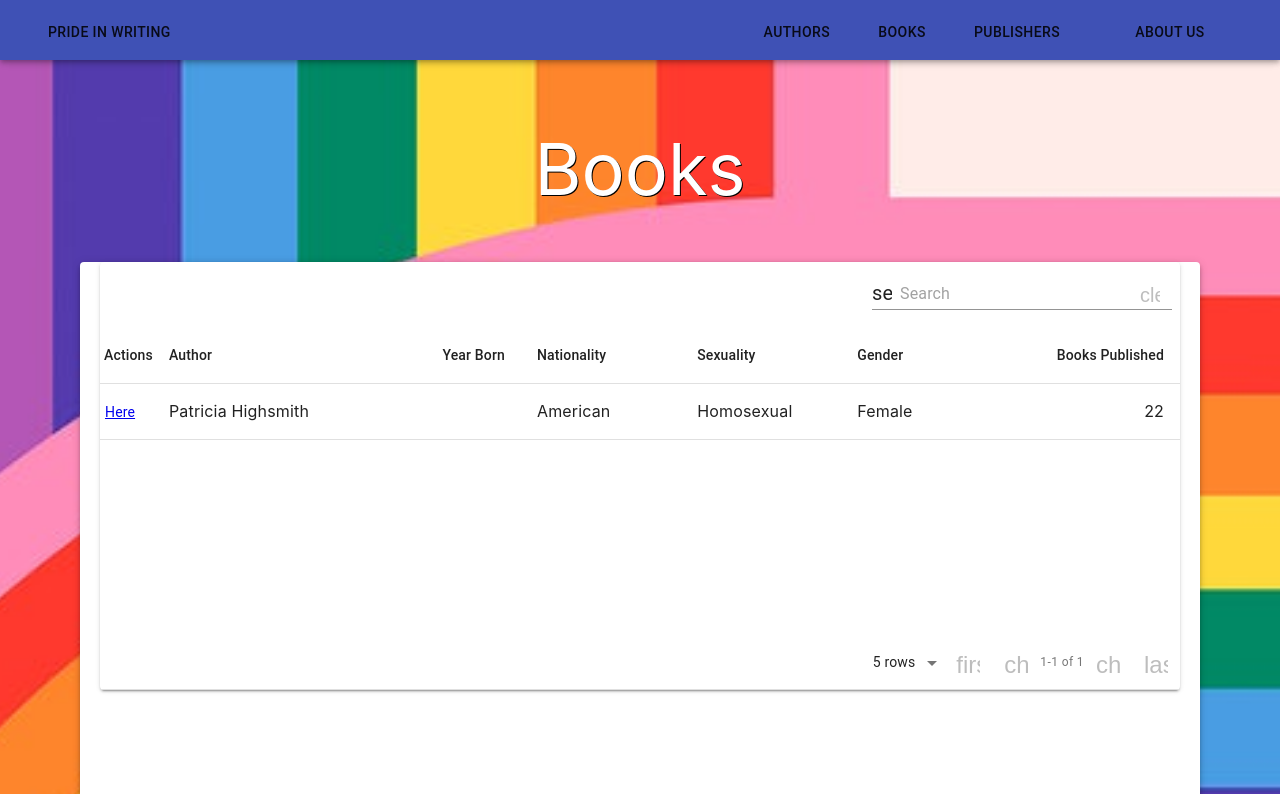
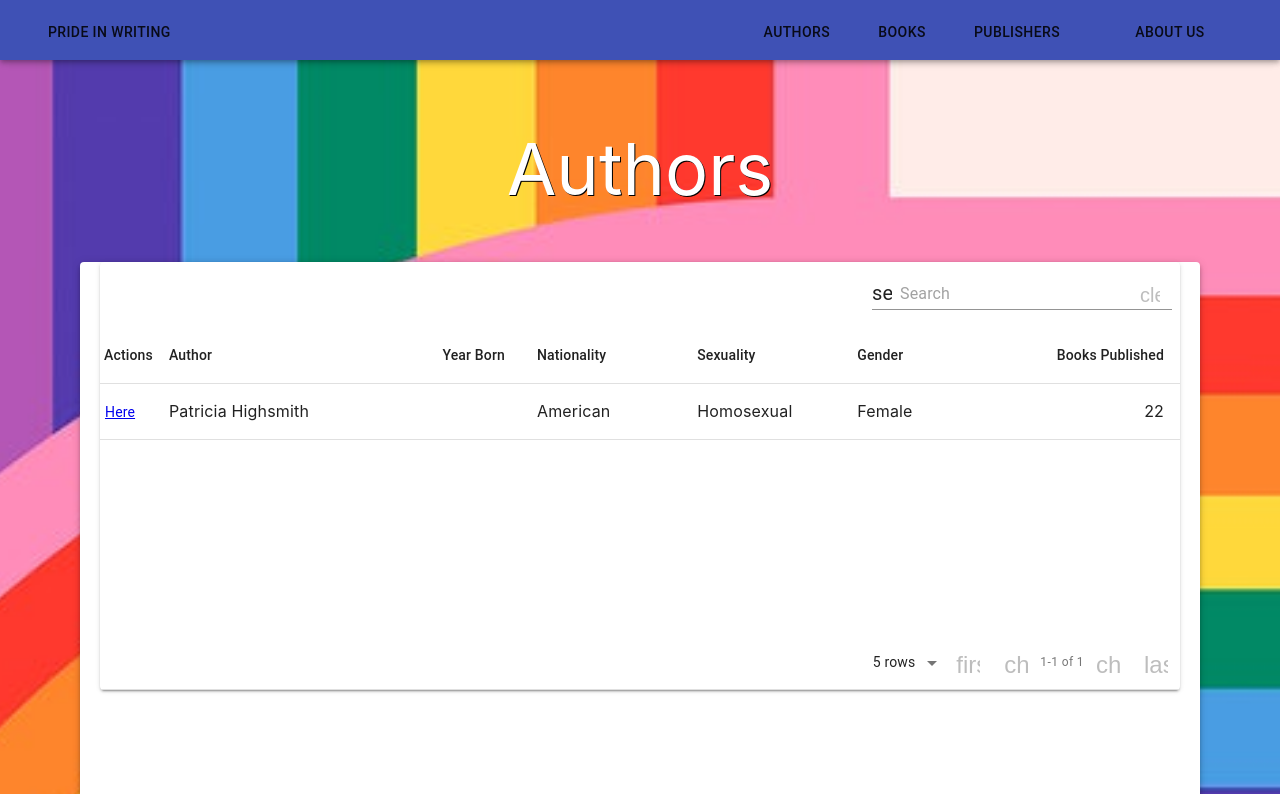
Before and after one commit to lum1nouz/Pride-In-Writing, a React (Create React App) app in the folder front-end/: page /Authors in a window 1280 px wide. Shown: the top 794 px of the page. Built offline with nearby package versions, Linux system fonts and the light colour scheme.

Commit message:
fix: changed title from books to authors

```diff
--- a/front-end/src/components/Authors/Authors.tsx
+++ b/front-end/src/components/Authors/Authors.tsx
@@ -48,7 +48,7 @@ class ListPage extends React.Component<props, state> {
                 <div className={css.background}>
                   <Parallax strength = {500} className={css.parrallaxCont}>
                       <div style={{}}>
-                          <div className={css.titleText}> Books </div>
+                          <div className={css.titleText}> Authors </div>
                           <Paper elevation={4} className={css.paperCont}>
                                 <MaterialTable style={{marginTop: 50, marginLeft: 20, marginRight: 20}}
                                     columns ={[
```
